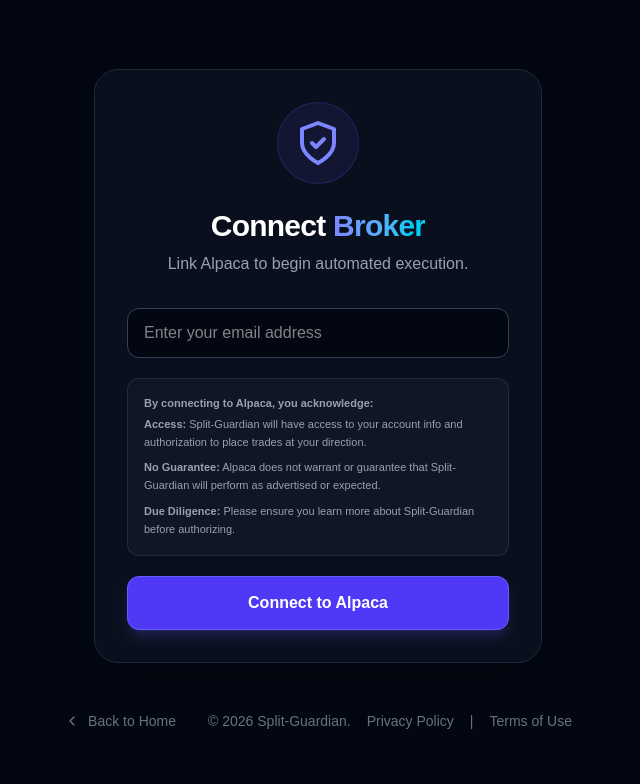
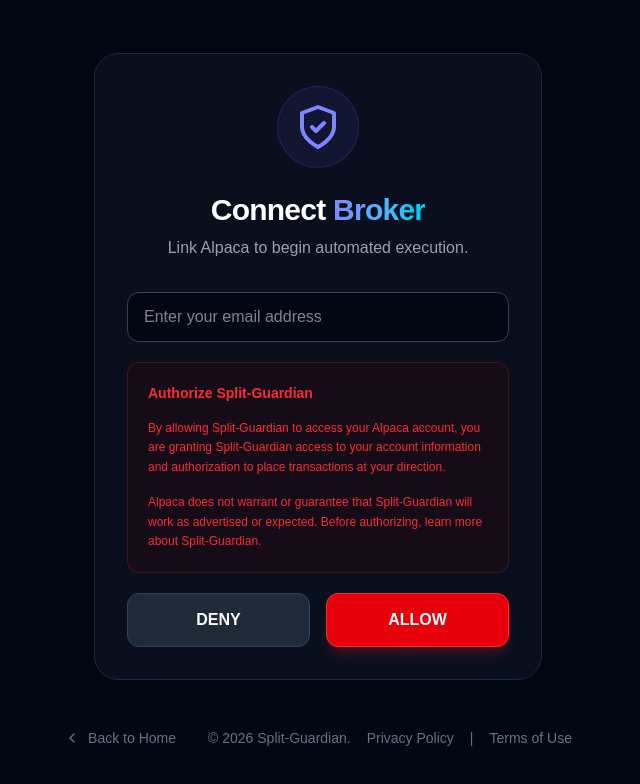
Before and after one commit to Neelesh-cell/Split-Guardian, a Next.js app in the folder split-guardian/: page /connect in a window 1280 px wide. Shown: the top 784 px of the page, without its empty margins (322-962 px from the left). Built offline with nearby package versions, Linux system fonts and the light colour scheme.

Commit message:
Update Alpaca connection disclosure for compliance

```diff
--- a/split-guardian/src/app/connect/page.tsx
+++ b/split-guardian/src/app/connect/page.tsx
@@ -66,25 +66,30 @@
             className="w-full bg-gray-950 border border-gray-700 rounded-xl px-4 py-3 text-white focus:outline-none focus:border-indigo-500 transition-colors shadow-inner"
           />
 
-          <div className="bg-gray-800/30 border border-gray-700/50 p-4 rounded-xl text-left space-y-2">
-            <p className="text-[11px] text-gray-400 font-semibold mb-1">By connecting to Alpaca, you acknowledge:</p>
-            <p className="text-[11px] text-gray-400 leading-relaxed">
-              <strong>Access:</strong> Split-Guardian will have access to your account info and authorization to place trades at your direction.
+          <div className="bg-red-950/20 border border-red-900/50 p-5 rounded-xl text-left space-y-4">
+            <p className="text-sm text-red-500 font-bold">Authorize Split-Guardian</p>
+            <p className="text-xs text-red-500 leading-relaxed">
+              By allowing Split-Guardian to access your Alpaca account, you are granting Split-Guardian access to your account information and authorization to place transactions at your direction.
             </p>
-            <p className="text-[11px] text-gray-400 leading-relaxed">
-              <strong>No Guarantee:</strong> Alpaca does not warrant or guarantee that Split-Guardian will perform as advertised or expected.
-            </p>
-            <p className="text-[11px] text-gray-400 leading-relaxed">
-              <strong>Due Diligence:</strong> Please ensure you learn more about Split-Guardian before authorizing.
+            <p className="text-xs text-red-500 leading-relaxed">
+              Alpaca does not warrant or guarantee that Split-Guardian will work as advertised or expected. Before authorizing, learn more about Split-Guardian.
             </p>
           </div>
 
-          <button
-            onClick={handleConnect}
-            className="w-full font-bold py-3.5 rounded-xl transition-all border border-indigo-500 bg-indigo-600 hover:bg-indigo-500 text-white shadow-lg shadow-indigo-500/20"
-          >
-            Connect to Alpaca
-          </button>
+          <div className="flex gap-4">
+            <button
+              onClick={() => router.push('/')}
+              className="flex-1 font-bold py-3.5 rounded-xl transition-all border border-gray-700 bg-gray-800 hover:bg-gray-700 text-white"
+            >
+              DENY
+            </button>
+            <button
+              onClick={handleConnect}
+              className="flex-1 font-bold py-3.5 rounded-xl transition-all border border-red-500 bg-red-600 hover:bg-red-500 text-white shadow-lg shadow-red-500/20"
+            >
+              ALLOW
+            </button>
+          </div>
         </div>
       </div>
 
```
